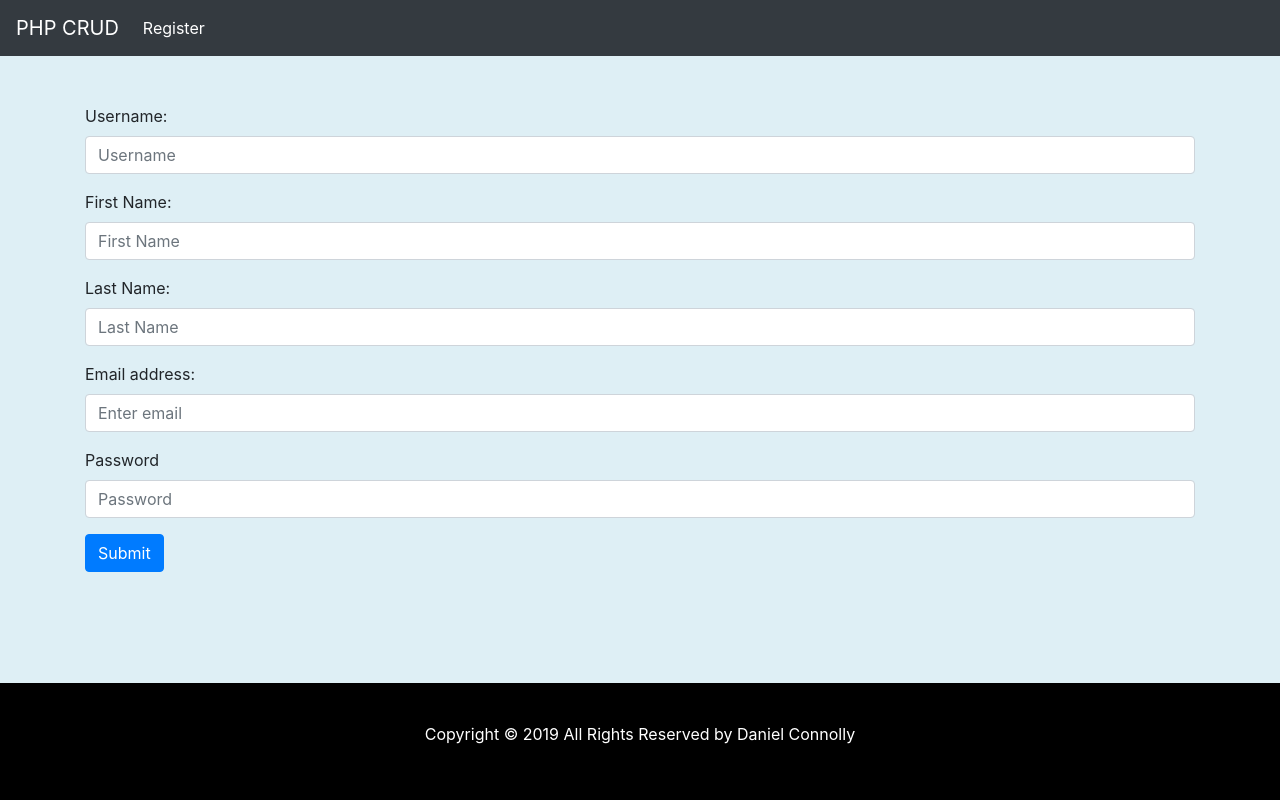
After one commit to danconnolly76/appointment-booking-system, a PHP site: page /register.php in a window 1280 px wide. The commit adds this page. Run offline with PHP 8.4, Linux system fonts and the light colour scheme; some libraries are stand-ins or nearby versions.

Commit message:
Added login logout

```diff
--- a/create.php
+++ b/create.php
@@ -1,4 +1,5 @@
 <?php
+include_once "helpers/auth.php";
 include 'models/doctor-model.php';
 include 'models/appointment-model.php';
 $errors = array('emptyboxes'=>'', 'first-name-length'=>'', 'first-name-check'=>'', 'last-name-length'=>'', 'last-name-check'=>'');
--- a/delete.php
+++ b/delete.php
@@ -1,12 +1,9 @@
 <?php
+include_once "helpers/auth.php";
 include_once "models/appointment-model.php";
-
 $pointmentid = $_GET['id'];
-
 if(Appointment::deleteAppointments($pointmentid) == true){
     $apps = Appointment::getAllAppointments();
     include('views/read-appointment-view.php');
 }
-
-
 ?>
--- a/edit.php
+++ b/edit.php
@@ -1,12 +1,9 @@
 <?php
+include_once "helpers/auth.php";
 include_once "models/appointment-model.php";
 include_once "models/doctor-model.php";
-
 $docs = Doctor::getAllDoctors();
-
 $appointmentId=$_GET['id'];
-
 $appointment = Appointment::getAppointmentById($appointmentId);
-
 include("views/edit-appointment-view.php");
 ?>
--- /dev/null
+++ b/helpers/auth.php
@@ -0,0 +1,6 @@
+<?php
+session_start();
+if(!isset($_SESSION["username"])){
+header("Location: index.php");
+exit(); }
+?>
--- /dev/null
+++ b/js/main.js
@@ -0,0 +1,16 @@
+$(document).ready(function()
+{
+    $("#showHide").click(function()
+    {
+        if($("#password").attr("type")=="password")
+        {
+            $("#password").attr("type","text");
+            $('span').text('Hide Password');
+        }
+        else
+        {
+          $("#password").attr("type","password");
+          $('span').text('Show Password');
+        }
+    });
+});
--- /dev/null
+++ b/models/users.php
@@ -0,0 +1,52 @@
+<?php
+include_once "dbConnection/connection.php";
+
+class Users {
+
+    public static function insertUsers($username, $fname, $lname, $email, $password) {
+        $hashed_password = password_hash($password, PASSWORD_DEFAULT);
+        $conn = Connection::getConnection();
+        $query = 'INSERT INTO users (username, fname, lname, email, password) VALUES (?,?,?,?,?)';
+        $stmt=$conn->prepare($query);
+        $stmt->bindValue(1, $username);
+        $stmt->bindValue(2, $fname);
+        $stmt->bindValue(3, $lname);
+        $stmt->bindValue(4, $email);
+        $stmt->bindValue(5, $hashed_password);
+        Connection::closeConnection($conn);
+        return $stmt->execute();
+    }
+
+
+    public static function loginUsers($username, $password) {
+        $conn = Connection::getConnection();
+        $stmt = $conn->prepare("SELECT * FROM  users WHERE users.username = ?");
+        $stmt->bindValue(1, $username);
+        $stmt->execute();
+        $client=$stmt->fetch();
+         if(password_verify($password, $client['password'])){
+             return true;
+           Connection::closeConnection($conn);
+           } else {
+              return false;
+            Connection::closeConnection($conn);
+         }
+    }
+
+    public static function checkUsername($username) {
+        $conn = Connection::getConnection();
+        $stmt = $conn->prepare("SELECT username FROM users WHERE users.username = ?");
+        $stmt->bindValue(1, $username);
+        $stmt->execute();
+        if($stmt->rowCount() > 0){
+            return true;
+            Connection::closeConnection($conn);
+        } else {
+           return false;
+           Connection::closeConnection($conn);
+        }
+    }
+}
+
+
+?>
--- a/read.php
+++ b/read.php
@@ -1,6 +1,6 @@
 <?php
+include_once "helpers/auth.php";
 include "models/appointment-model.php";
 $apps = Appointment::getAllAppointments();
-
 include "views/read-appointment-view.php";
 ?>
--- /dev/null
+++ b/register.php
@@ -0,0 +1,55 @@
+<?php
+header('Cache-Control: no cache');
+session_cache_limiter('private_no_expire');
+session_start();
+include 'models/users.php';
+$errors = array('emptyboxes'=>'', 'invalid_username'=>'', 'invalid_firstname'=>'', 'invalid_email'=>'', 'invalid_lastname'=>'', 'invalid_password'=>'', 'check_username'=>'');
+$message = "This is an error message!";
+$username = "";
+$fname = "";
+$lname = "";
+$email = "";
+$password = "";
+if($_SERVER['REQUEST_METHOD'] == 'POST' || isset($_POST['submit'])) {
+    $username = validate_form($_POST['username']);
+    $fname = validate_form($_POST['fname']);
+    $lname = validate_form($_POST['lname']);
+    $email = validate_form($_POST['email']);
+    $password = validate_form($_POST['password']);
+if(empty($username) || empty($fname) || empty($lname) || empty($email) || empty($password)) {
+    $errors['emptyboxes'] = 'All Fields are mandatory';
+} else if(strlen($username) >= 25 || !preg_match("/^[a-zA-Z\s]+$/", $username)) {
+    $errors['invalid_username'] = 'Username must be only upper and lowercase letters';
+    }
+     else if(strlen($fname) >= 40 || !preg_match("/^[a-zA-Z\s]+$/", $fname)) {
+        $errors['invalid_firstname'] = 'Firstname must be only upper and lowercase letters';
+     }
+     else if(strlen($lname) >= 50 || !preg_match("/^[a-zA-Z\s]+$/", $lname)) {
+        $errors['invalid_lastname'] = 'Lastname must be only upper and lowercase letters';
+     }
+     else if(!filter_var($email, FILTER_VALIDATE_EMAIL)) {
+        $errors['invalid_email'] = 'Must be a valid email address';
+     }
+     else if(!preg_match("/^(?=.*[a-z])(?=.*[A-Z])(?=.*\d)[a-zA-Z\d]{8,}$/", $password)) {
+        $errors['invalid_password'] = 'Password must contain one lowercase one uppercase and one number';
+    }
+    else if (Users::checkUsername($username)) {
+        $errors['check_username'] = 'User name already exists';
+    }
+    else if(Users::insertUsers($username, $fname, $lname, $email, $password)) {
+            $_SESSION['username'] = $username;
+            header ('Location: read.php?success');
+            exit();
+        } else {
+            header ('Location: register.php?error');
+        }
+  }
+  include 'views/register-view.php';
+function validate_form($data) {
+    $data = trim($data);
+    $data = stripslashes($data);
+    $data = htmlspecialchars($data);
+    return $data;
+  }
+
+?>
--- a/single.php
+++ b/single.php
@@ -1,10 +1,8 @@
 <?php
+include_once "helpers/auth.php";
 include_once "models/appointment-model.php";
 include_once "models/doctor-model.php";
-
 $appointmentId=$_GET['id'];
-
 $appointment = Appointment::getAppointmentById($appointmentId);
-
-require "views/single-appointment-view.php";
+include "views/single-appointment-view.php";
 ?>
--- a/update.php
+++ b/update.php
@@ -1,4 +1,5 @@
 <?php
+include_once "helpers/auth.php";
 include_once "models/appointment-model.php";
 if(isset($_POST['update_button']))
 {
--- a/views/includes/header.php
+++ b/views/includes/header.php
@@ -7,6 +7,6 @@
    <script src="https://ajax.googleapis.com/ajax/libs/jquery/3.3.1/jquery.min.js"></script>
    <script src="bootstrap/js/bootstrap.min.js"></script>
    <!--<script src="https://ajax.googleapis.com/ajax/libs/jquery/3.5.1/jquery.min.js"></script>-->
-   <link rel="stylesheet" type="text/css" href="css/main.css">
+   <link rel="stylesheet" type="text/css" href="../../css/main.css">
 <title>PHP Application</title>
 </head>
--- /dev/null
+++ b/views/includes/login-header.php
@@ -0,0 +1,32 @@
+<!DOCTYPE html>
+<html>
+<head>
+<title>PHP CRUD</title>
+<link rel="stylesheet" href="https://maxcdn.bootstrapcdn.com/bootstrap/4.0.0/css/bootstrap.min.css" integrity="sha384-Gn5384xqQ1aoWXA+058RXPxPg6fy4IWvTNh0E263XmFcJlSAwiGgFAW/dAiS6JXm" crossorigin="anonymous">
+<script src="https://code.jquery.com/jquery-3.2.1.slim.min.js" integrity="sha384-KJ3o2DKtIkvYIK3UENzmM7KCkRr/rE9/Qpg6aAZGJwFDMVNA/GpGFF93hXpG5KkN" crossorigin="anonymous"></script>
+<script src="https://cdnjs.cloudflare.com/ajax/libs/popper.js/1.12.9/umd/popper.min.js" integrity="sha384-ApNbgh9B+Y1QKtv3Rn7W3mgPxhU9K/ScQsAP7hUibX39j7fakFPskvXusvfa0b4Q" crossorigin="anonymous"></script>
+<script src="https://maxcdn.bootstrapcdn.com/bootstrap/4.0.0/js/bootstrap.min.js" integrity="sha384-JZR6Spejh4U02d8jOt6vLEHfe/JQGiRRSQQxSfFWpi1MquVdAyjUar5+76PVCmYl" crossorigin="anonymous"></script>
+<!--jQuery Library-->
+<script src="https://ajax.googleapis.com/ajax/libs/jquery/3.5.1/jquery.min.js"></script>
+<!--Font awesome-->
+<link href="https://maxcdn.bootstrapcdn.com/font-awesome/4.7.0/css/font-awesome.min.css" rel="stylesheet">
+<link rel="stylesheet" type="text/css" href="../../css/main.css">
+<meta name="viewport" content="width=device-width, initial-scale=1.0">
+<script src="../../js/main.js"></script>
+</head>
+<body>
+<header>
+<nav class="navbar sticky-top navbar-expand-lg navbar-dark bg-dark">
+  <a class="navbar-brand" href="index.php">PHP CRUD</a>
+  <button class="navbar-toggler" type="button" data-toggle="collapse" data-target="#navbarNavDropdown" aria-controls="navbarNavDropdown" aria-expanded="false" aria-label="Toggle navigation">
+    <span class="navbar-toggler-icon"></span>
+  </button>
+  <div class="collapse navbar-collapse" id="navbarNavDropdown">
+    <ul class="navbar-nav">
+      <li class="nav-item active">
+        <a class="nav-link" href="/Register.php">Register</a>
+      </li>
+    </ul>
+  </div>
+</nav>
+</header>
--- a/views/includes/navbar.php
+++ b/views/includes/navbar.php
@@ -22,6 +22,7 @@
           </form>
        <!--Right side of navbar-->
       <ul class="nav navbar-nav navbar-right">
+      <li><a href="logout.php">Logout</a></li>
      </ul>
     </div>
   </div>
--- /dev/null
+++ b/views/register-view.php
@@ -0,0 +1,42 @@
+<?php
+include 'includes/login-header.php';
+?>
+<div class="container py-5">
+  <div class="row">
+   <div class="col-md-12">
+   <div class="error"><?php echo $errors['emptyboxes'] ?></div>
+  <form action="" method="POST">
+      <div class="form-group">
+        <label for="first-name">Username:</label>
+        <input type="text" class="form-control" placeholder="Username" value="<?php echo $username; ?>" id="Username" name="username">
+        <div class="error"><?php echo $errors['invalid_username'] ?></div>
+        <div class="error"><?php echo $errors['check_username'] ?></div>
+      </div>
+      <div class="form-group">
+        <label for="first-name">First Name:</label>
+        <input type="text" class="form-control" placeholder="First Name" value="<?php echo $fname; ?>" id="first-name" name="fname">
+        <div class="error"><?php echo $errors['invalid_firstname'] ?></div>
+      </div>
+      <div class="form-group">
+        <label for="last-name">Last Name:</label>
+        <input type="text" class="form-control" placeholder="Last Name" value="<?php echo $lname; ?>" id="last-name" name="lname">
+        <div class="error"><?php echo $errors['invalid_lastname'] ?></div>
+      </div>
+      <div class="form-group">
+      <label for="email">Email address:</label>
+      <input type="email" class="form-control" placeholder="Enter email" value="<?php echo $email; ?>" id="email" name="email">
+      <div class="error"><?php echo $errors['invalid_email'] ?></div>
+      </div>
+      <div class="form-group">
+          <label for="password">Password</label>
+          <input type="password" class="form-control" placeholder="Password" value="<?php echo $password; ?>" id="password" name="password">
+          <div class="error"><?php echo $errors['invalid_password'] ?></div>
+       </div>
+      <input type="submit" value="Submit" class="btn btn-primary">
+  </form>
+   </div>
+  </div>
+ </div>
+<?php
+include 'includes/footer.php';
+?>
```
Also changed, not shown: index.php (+28 -1 lines), logout.php (added, +7 -0 lines), views/login-view.php (added, +32 -0 lines).
